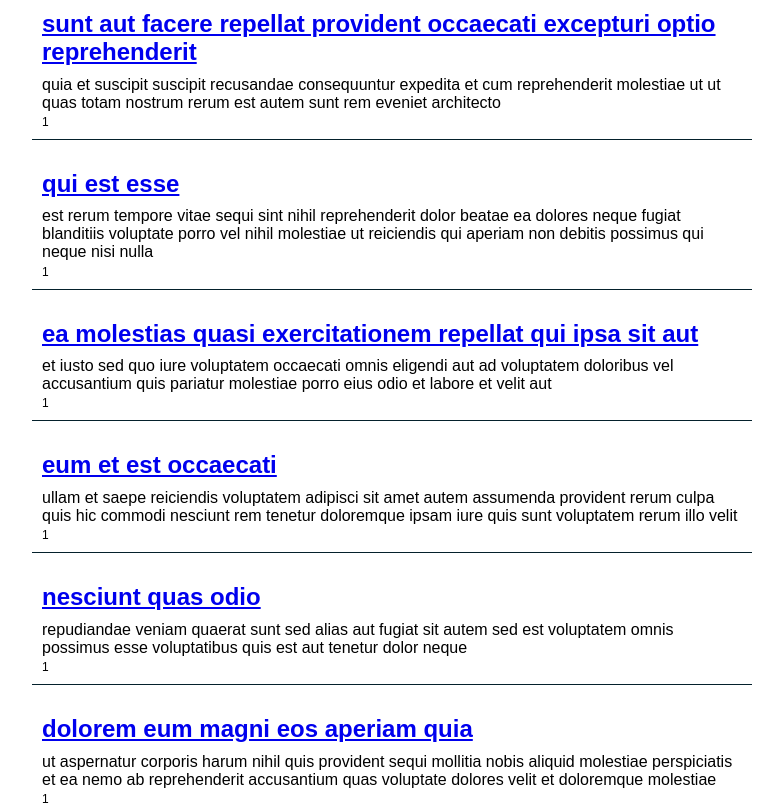
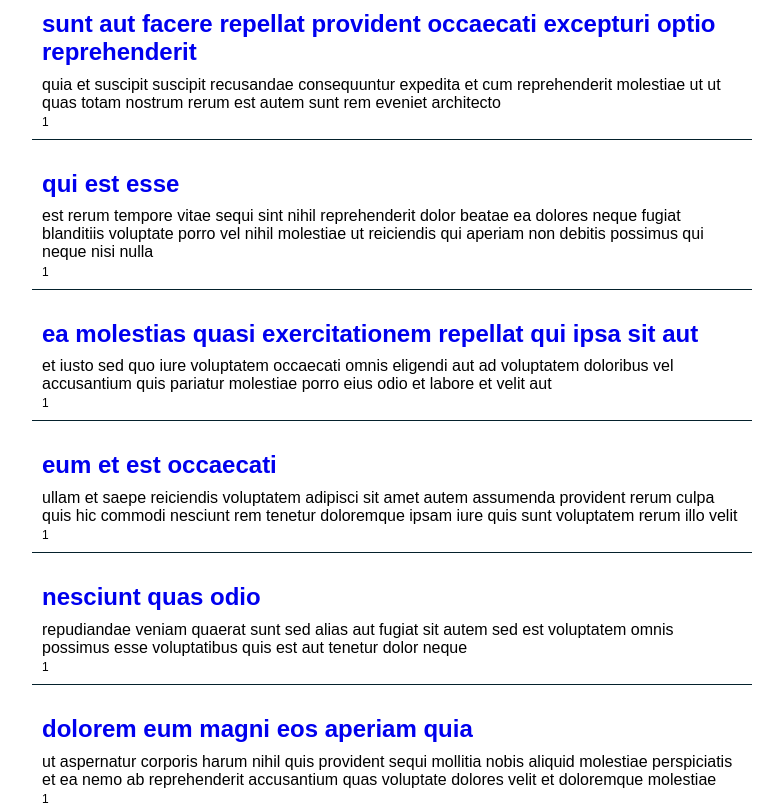
Before and after one commit to AndriiPetrov/test-fe, a React (Create React App) app: page / in a window 1280 px wide. Shown: the top 805 px of the page, without its empty margins (248-1031 px from the left). Built offline with nearby package versions, Linux system fonts and the light colour scheme.

Commit message:
second commit

```diff
--- a/src/NewsPage.js
+++ b/src/NewsPage.js
@@ -3,9 +3,12 @@ import './NewsPage.css';
 import Post from './Post';
 import PropTypes from 'prop-types';
 import {BrowserRouter as Router, Route, Link} from 'react-router-dom';
+import Routing from './Routing';
 
 const NewsPage = ({items}) => (
+  // console.log(items)
     <div style={{width: '80%', margin: '0 auto'}}>
+      <Routing items={items}/>
         <ul className="NewsPage-items">
           {items.map(item =>
             <li key={item.id}>
--- a/src/Post.css
+++ b/src/Post.css
@@ -20,3 +20,6 @@
     font-weight: lighter;
     font-size: 12px;
 }
+.Link{
+    text-decoration: none;
+}
--- a/src/Post.js
+++ b/src/Post.js
@@ -1,18 +1,16 @@
 import React from 'react';
 import './Post.css';
 import PropTypes from 'prop-types';
-import {BrowserRouter as Router, Route, Link} from 'react-router-dom';
+import { Link} from 'react-router-dom';
 
 function Post({item}) {
+    // console.log(item);
     return(
-        <Router>
-            <div className="Post">
-                <div className="Post-title"><Link to={`/:id`}>{item.title}</Link></div>
-                <div className="Post-body">{item.body}</div>
-                <div className="Post-userId">{item.userId}</div>
-            </div>
-            <Route path={`/:id`} component={Post} />
-        </Router>
+        <div className="Post">
+            <div className="Post-title"><Link to={`/${item.id}`} className="Link">{item.title}</Link></div>
+            <div className="Post-body">{item.body}</div>
+            <div className="Post-userId">{item.userId}</div>
+        </div>
     );
 }
 Post.propTypes = {
--- /dev/null
+++ b/src/Routing.js
@@ -0,0 +1,16 @@
+import React from 'react';
+import {Route} from 'react-router-dom';
+import Post from './Post';
+
+const Routing = ({items}) => (
+    // console.log(items)
+    <div>
+        {items.map(item =>
+            <div key={item.id}>
+                <Route path={`/${item.id}`} component={Post} />
+            </div>
+        )}
+    </div>
+)
+
+export default Routing;
```
